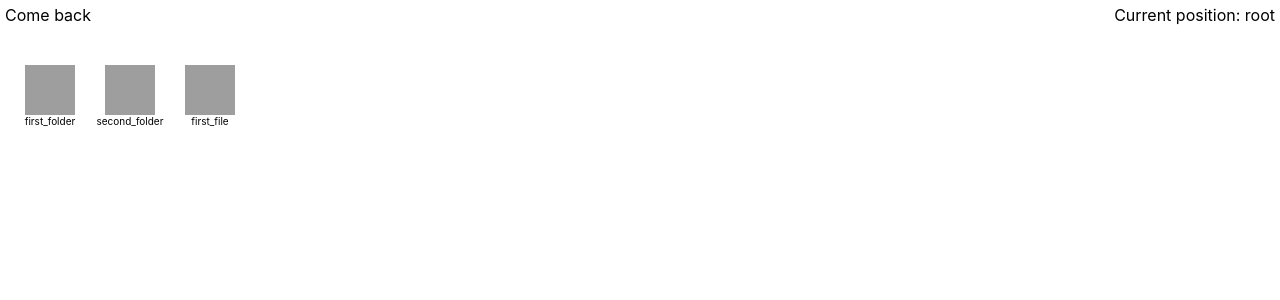
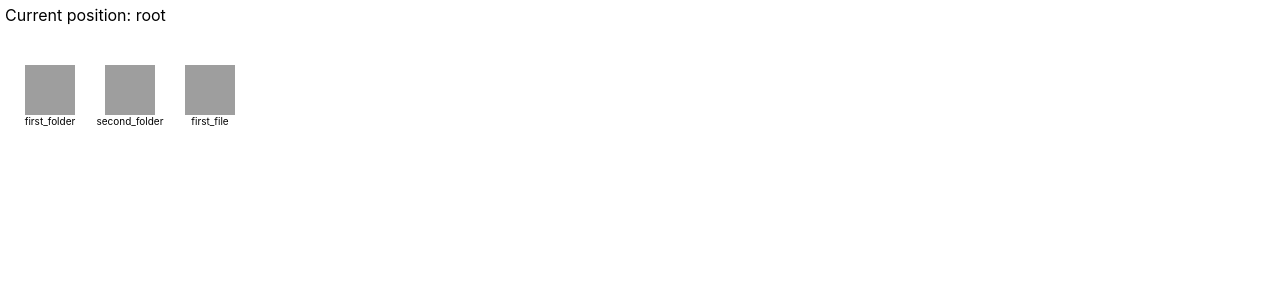
Before and after one commit to alexaaaant/test_voodo, a React (Create React App) app: page / in a window 1280 px wide. Shown: the top 300 px of the page. Built offline with nearby package versions, Linux system fonts and the light colour scheme; grey boxes are pictures that could not be loaded.

Commit message:
Перемещен компонент app

```diff
--- a/src/App.tsx
+++ b/src/components/App.tsx
@@ -1,9 +1,9 @@
 import React from 'react';
 import './App.css';
-import { IData } from './types';
-import dataFromJson from './data/data.json';
-import { dataToMap } from './helpFunction/helpFunction';
-import { folderUrl, fileUrl, FOLDER, FILE } from './constants';
+import { IData } from '../types';
+import dataFromJson from '../data/data.json';
+import { dataToMap } from '../helpFunction/helpFunction';
+import { folderUrl, fileUrl, FOLDER, FILE } from '../constants';
 
 interface IStateForApp {
   currentFolderId: number,
@@ -99,8 +99,14 @@ class App extends React.Component<{}, IStateForApp> {
         {currentFolder ?
           <>
             <div className="top_panel">
-              <div className="top_panel-up" onClick={this.handleClickToUp}>Come back</div>
-              {isDragging && <div className="top_panel-dropToUp" data-id={currentFolder.parentId} onDrop={this.handleDrop} onDragOver={this.handleDragOver}>Drop to up folder</div>}
+              {currentFolder.parentId !== null && <div className="top_panel-up" onClick={this.handleClickToUp}>Come back</div>}
+              {isDragging && currentFolder.parentId !== null &&
+                <div
+                  className="top_panel-dropToUp"
+                  data-id={currentFolder.parentId}
+                  onDrop={this.handleDrop}
+                  onDragOver={this.handleDragOver}>Drop to up folder
+                  </div>}
               <div className="top_panel-name">{`Current position: ${currentFolder.name}`}</div>
             </div>
             <div className="cells_container">
--- a/src/index.tsx
+++ b/src/index.tsx
@@ -1,7 +1,7 @@
 import React from 'react';
 import ReactDOM from 'react-dom';
 import './index.css';
-import App from './App';
+import App from './components/App';
 import * as serviceWorker from './serviceWorker';
 
 ReactDOM.render(<App />, document.getElementById('root'));
```
Also changed, not shown: src/components/App.css (renamed from src/App.css).
